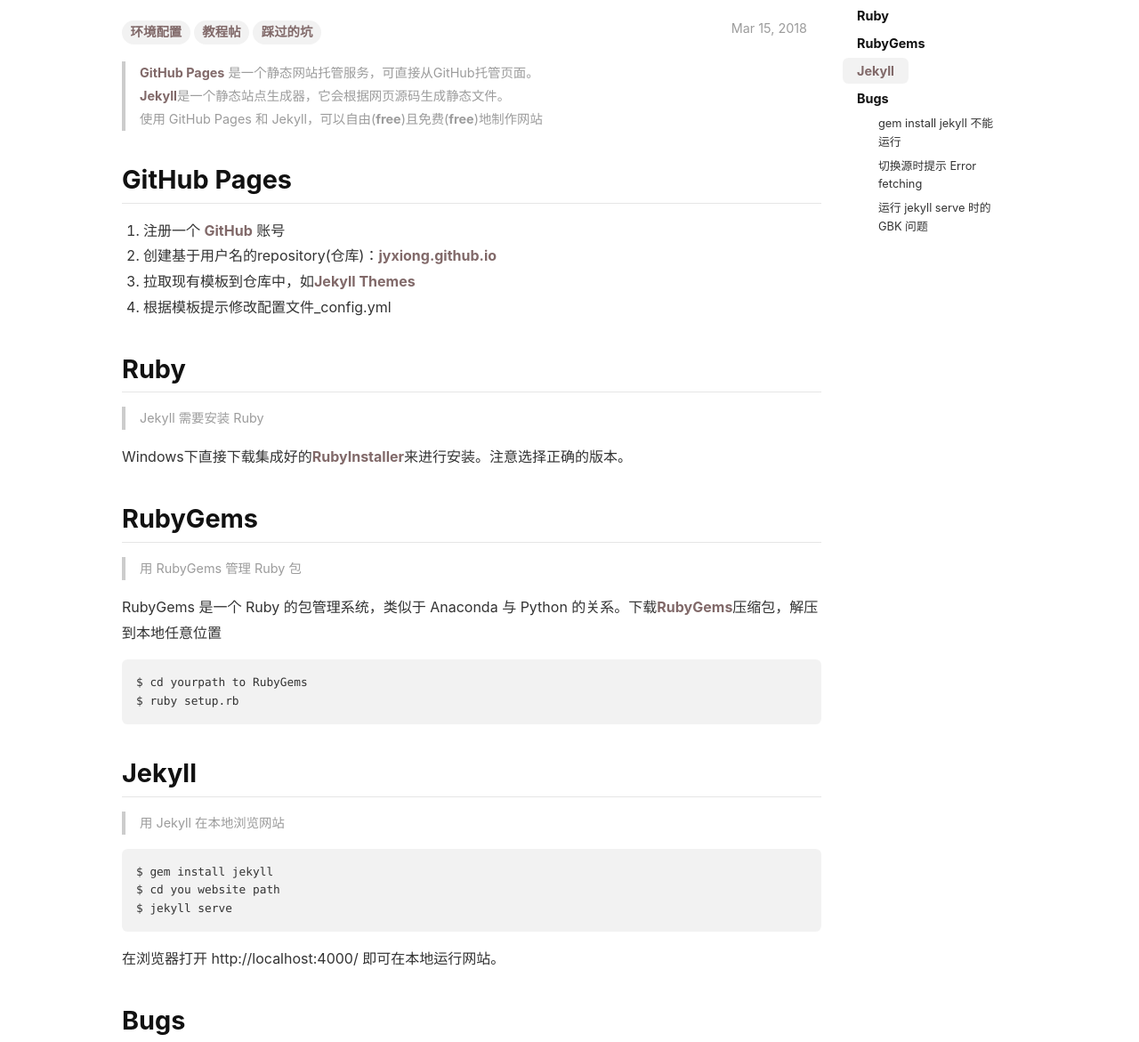
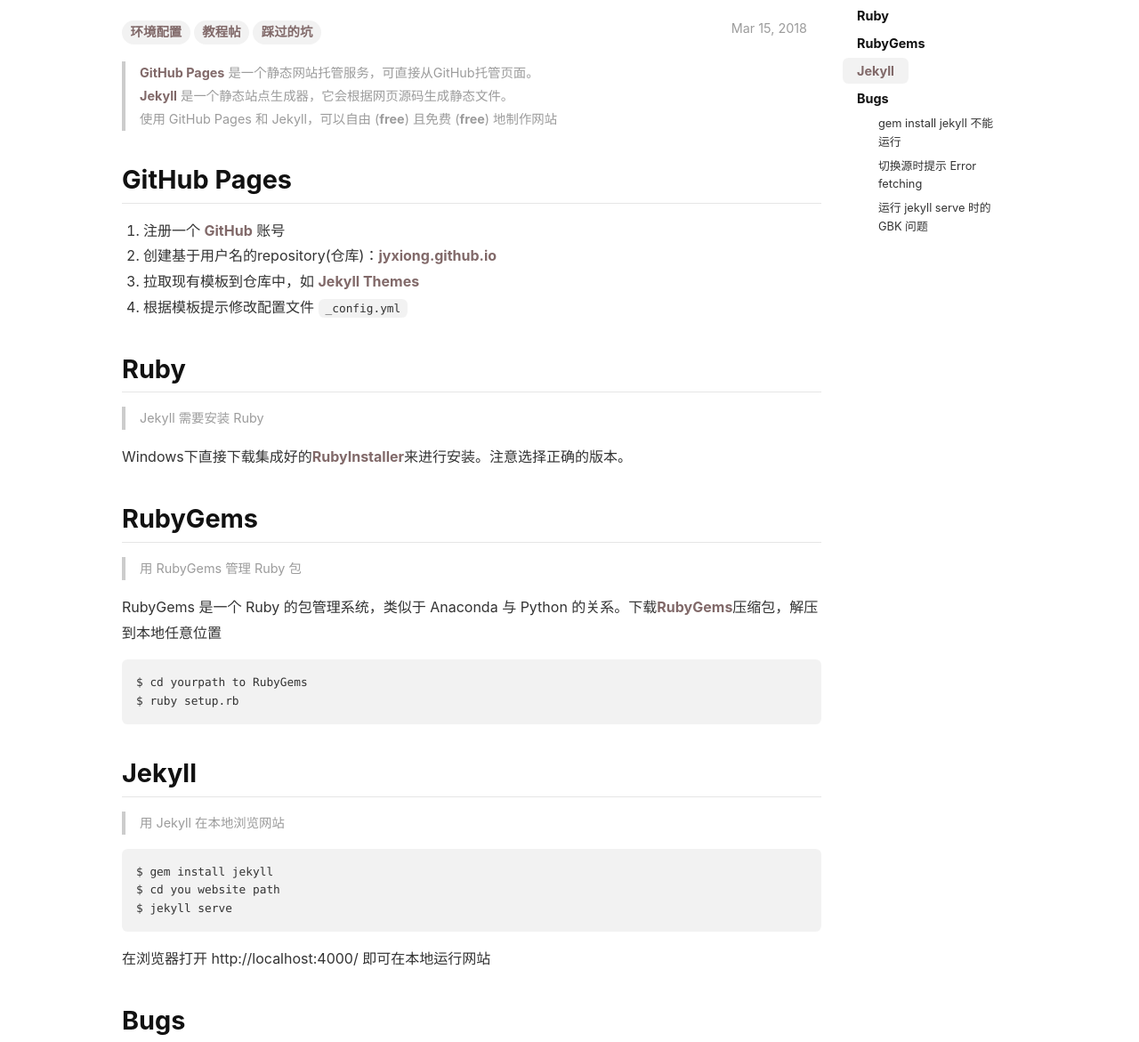
Before and after one commit to jyxiong/github.io, a Jekyll site: the page built from _posts/2018-03-15-Github-Pages与-Jeklly.md, in a window 1280 px wide. Shown: the part 164-1335 px from the top of the page at 89% size. Built offline with Jekyll 4.4.1, drawn with Linux system fonts in a browser that asks for light colours; nearby versions of some CDN libraries; comment, search, counter and statistics services are not loaded.

Commit message:
Update 2018-03-15-Github-Pages与-Jeklly.md

````diff
--- a/_posts/2018-03-15-Github-Pages与-Jeklly.md
+++ b/_posts/2018-03-15-Github-Pages与-Jeklly.md
@@ -9,14 +9,14 @@ tags:
 ---
 
 > [GitHub Pages](https://pages.github.com/) 是一个静态网站托管服务，可直接从GitHub托管页面。
-> [Jekyll](https://jekyllrb.com/)是一个静态站点生成器，它会根据网页源码生成静态文件。
-> 使用 GitHub Pages 和 Jekyll，可以自由(**free**)且免费(**free**)地制作网站
+> [Jekyll](https://jekyllrb.com/) 是一个静态站点生成器，它会根据网页源码生成静态文件。
+> 使用 GitHub Pages 和 Jekyll，可以自由 (**free**) 且免费 (**free**) 地制作网站
 
 ##  GitHub Pages
 1. 注册一个 [GitHub](https://github.com/) 账号
 2. 创建基于用户名的repository(仓库)：[jyxiong.github.io](https://github.com/jyxiong/jyxiong.github.io)
-3. 拉取现有模板到仓库中，如[Jekyll Themes](http://jekyllthemes.org/)
-4. 根据模板提示修改配置文件_config.yml
+3. 拉取现有模板到仓库中，如 [Jekyll Themes](http://jekyllthemes.org/)
+4. 根据模板提示修改配置文件 `_config.yml`
 
 ## Ruby
 > Jekyll 需要安装 Ruby
@@ -40,7 +40,7 @@ $ gem install jekyll
 $ cd you website path
 $ jekyll serve
 ```
-在浏览器打开 http://localhost:4000/ 即可在本地运行网站。
+在浏览器打开 http://localhost:4000/ 即可在本地运行网站
 
 ## Bugs
 ### `gem install jekyll` 不能运行
````
